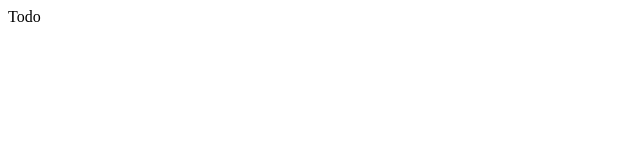
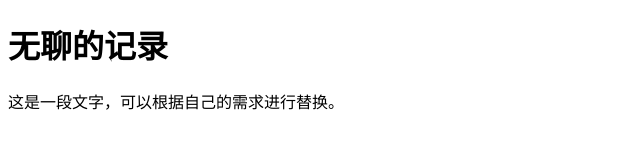
Before and after one commit to ruoji/ftd-crazy, a plain HTML site: page index.html in a window 1280 px wide. Shown: the whole page, without its empty margins (0-640 px from the left). Drawn offline with Linux system fonts and the light colour scheme.

Commit message:
Update index.html

```diff
--- a/index.html
+++ b/index.html
@@ -1 +1,9 @@
-<p>Todo</p>
+<!DOCTYPE html>
+<html>
+<body>
+
+<h1>无聊的记录 </h1>
+<p>这是一段文字，可以根据自己的需求进行替换。</p>
+
+</body>
+</html>
```
